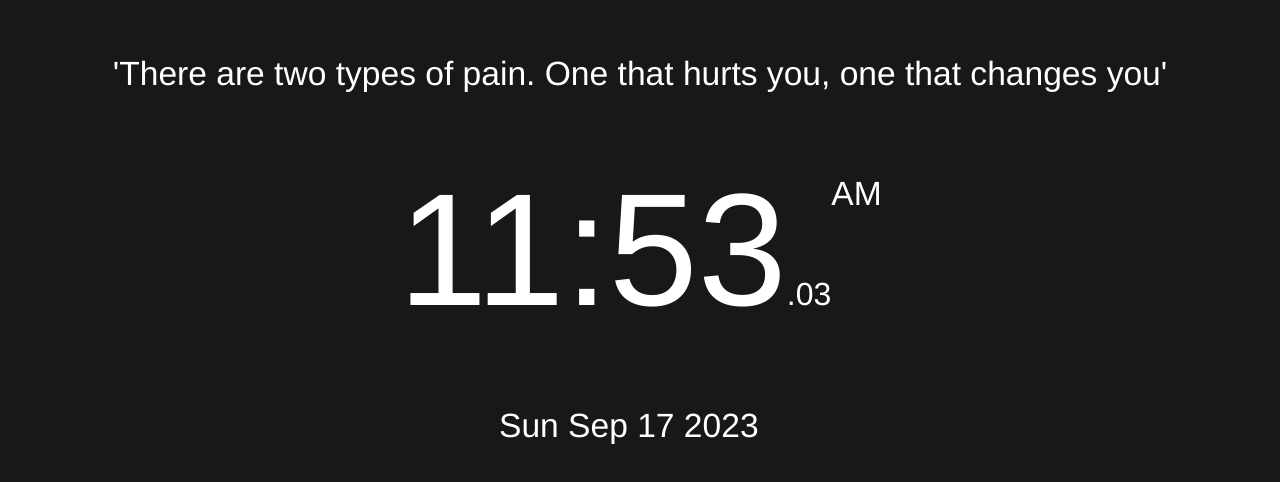
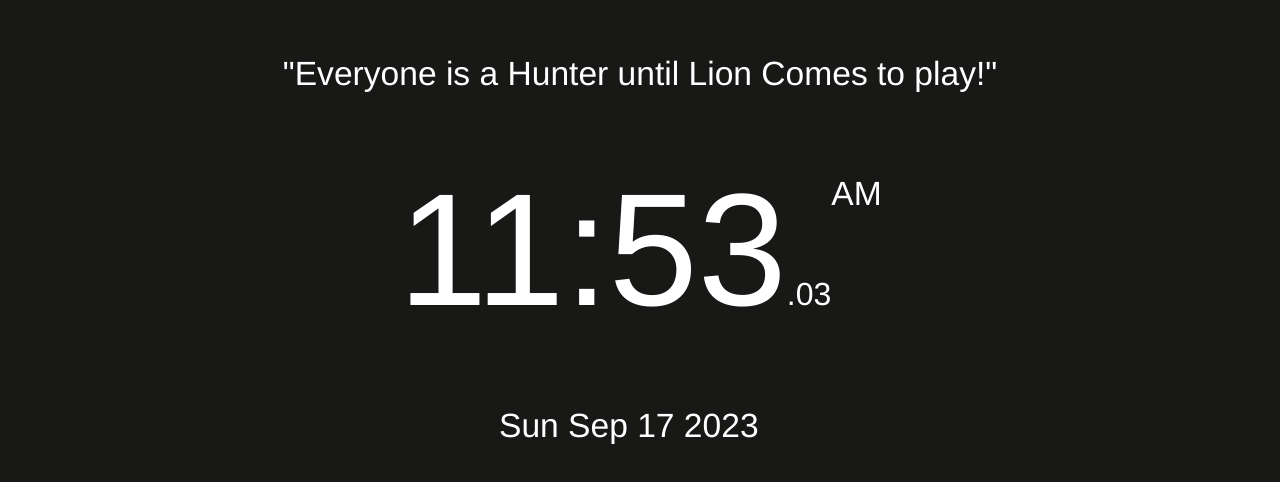
Before and after one commit to Snaehath/The-Clock, a React (Vite) app: page / in a window 1280 px wide. Shown: the part 178-660 px from the top of the page. Built offline with nearby package versions, Linux system fonts and the light colour scheme.

Commit message:
Q changed

```diff
--- a/src/components/Time.tsx
+++ b/src/components/Time.tsx
@@ -17,7 +17,7 @@ export default function Time(){
     <div className="main">
         <div/>
         <div className="quote">
-            <p>'There are two types of pain. One that hurts you, one that changes you'</p>
+            <p>"Everyone is a Hunter until Lion Comes to play!"</p>
         </div>
         <div>
             <span>{hours.toString().padStart(2, '0')}:</span><span>{currTime.getMinutes().toString().padStart(2,'0')}</span><span className="sec">.{currTime.getSeconds().toString().padStart(2,'0')}</span><span className="session">{text}</span>
```
